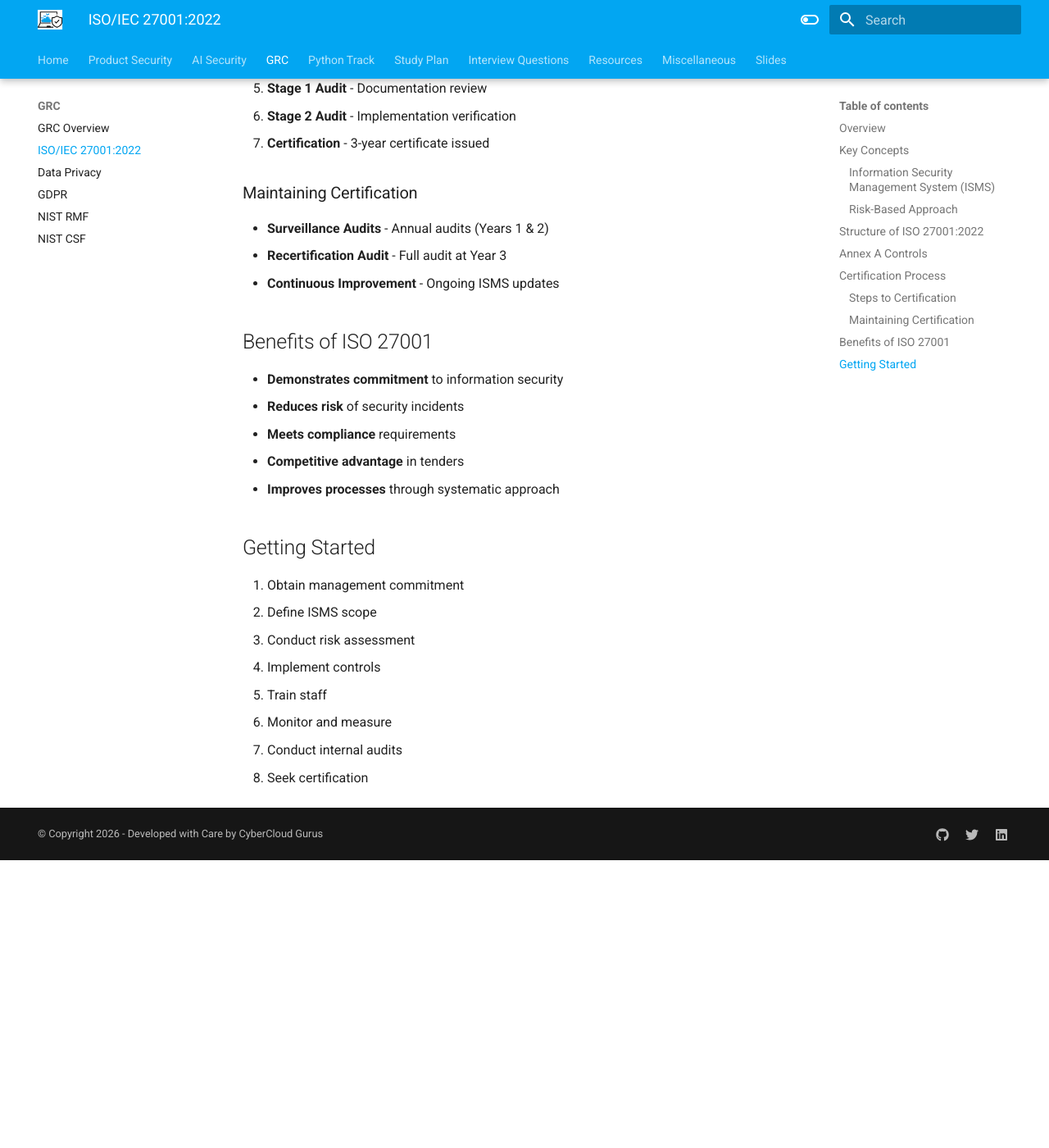
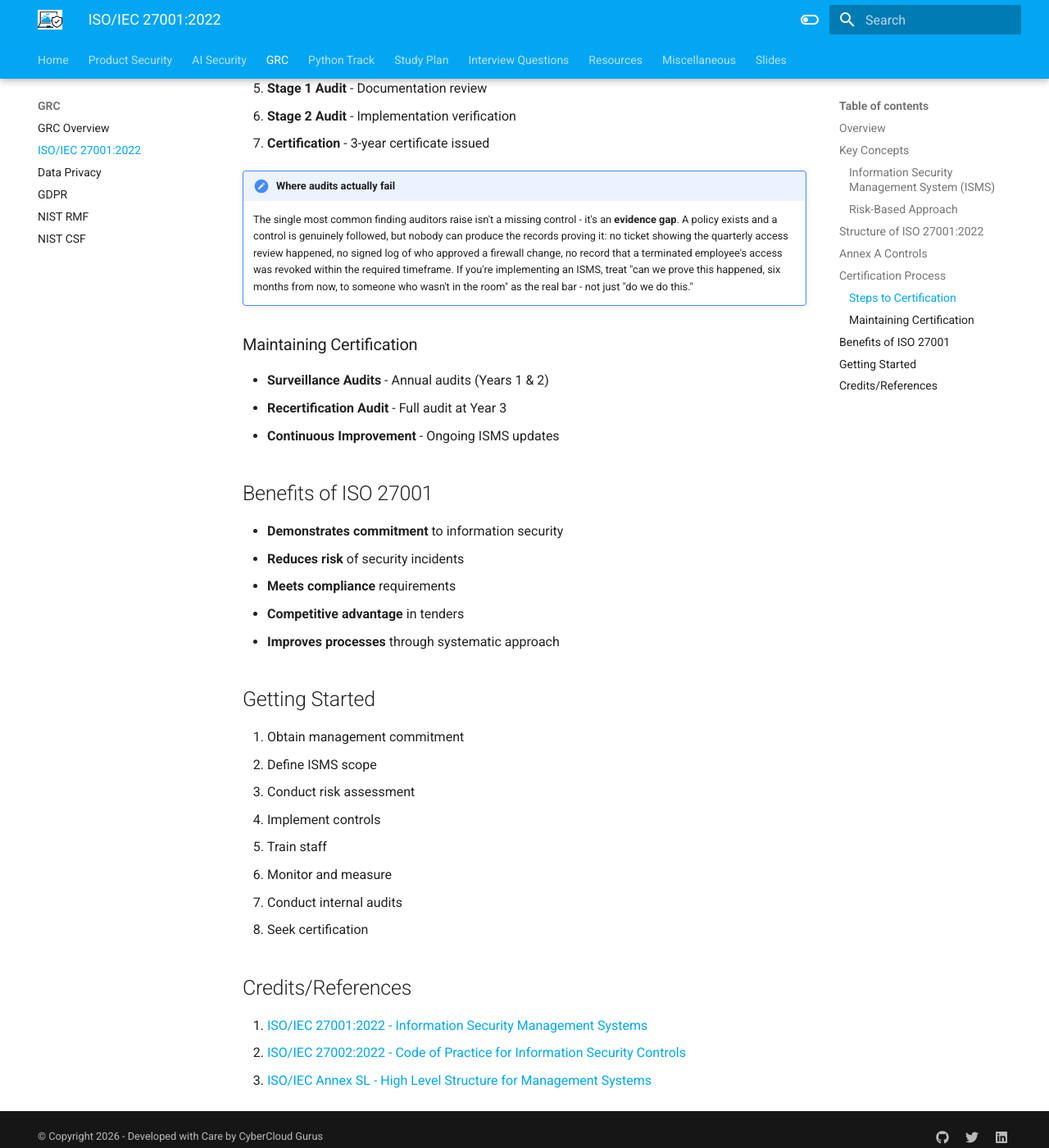
Before and after one commit to jassics/CybercloudLearning, an MkDocs documentation site: the page built from docs/grc/iso27k1.md, in a window 1280 px wide and 1400 px high, scrolled down 1897 px. Shown: the whole window at 82% size. Built offline with MkDocs 1.6.1 and Material for MkDocs 9.7.7, drawn with Linux system fonts in a browser that asks for light colours; before the commit the page ends 2946 px from its top, so only the background shows below that.

Commit message:
Add real-world audit failure mode and Credits/References to ISO 27001
Certification Process listed the steps with no mention of what
actually trips organizations up - add a note on evidence gaps being
the most common auditor finding, plus Credits/References.

Co-Authored-By: Claude Sonnet 5 <noreply@anthropic.com>

```diff
--- a/docs/grc/iso27k1.md
+++ b/docs/grc/iso27k1.md
@@ -58,6 +58,9 @@ ISO 27001:2022 includes 93 controls organized into 4 themes:
 6. **Stage 2 Audit** - Implementation verification
 7. **Certification** - 3-year certificate issued
 
+!!! note "Where audits actually fail"
+    The single most common finding auditors raise isn't a missing control - it's an **evidence gap**. A policy exists and a control is genuinely followed, but nobody can produce the records proving it: no ticket showing the quarterly access review happened, no signed log of who approved a firewall change, no record that a terminated employee's access was revoked within the required timeframe. If you're implementing an ISMS, treat "can we prove this happened, six months from now, to someone who wasn't in the room" as the real bar - not just "do we do this."
+
 ### Maintaining Certification
 
 - **Surveillance Audits** - Annual audits (Years 1 & 2)
@@ -82,3 +85,9 @@ ISO 27001:2022 includes 93 controls organized into 4 themes:
 6. Monitor and measure
 7. Conduct internal audits
 8. Seek certification
+
+## Credits/References
+
+1. [ISO/IEC 27001:2022 - Information Security Management Systems](https://www.iso.org/standard/27001)
+2. [ISO/IEC 27002:2022 - Code of Practice for Information Security Controls](https://www.iso.org/standard/75652.html)
+3. [ISO/IEC Annex SL - High Level Structure for Management Systems](https://www.iso.org/publication/PUB100438.html)
```
